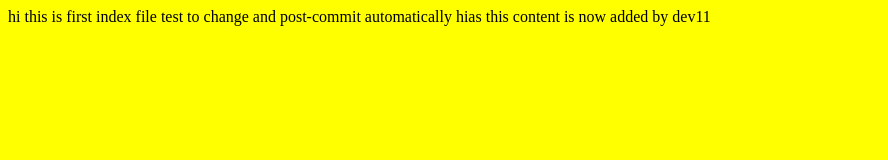
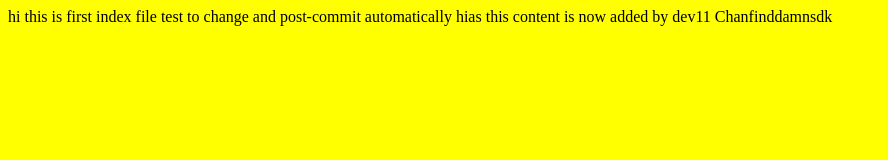
Before and after one commit to shank2512/devops1, a plain HTML site: page index.html in a window 1280 px wide. Shown: the whole page, without its empty margins (0-888 px from the left). Drawn offline with Linux system fonts and the light colour scheme.

Commit message:
Final Commit

```diff
--- a/index.html
+++ b/index.html
@@ -3,3 +3,4 @@ test to change and post-commit automatically
 hias
 
 <body bgcolor="yellow">this content is now added by dev11
+Chanfinddamnsdk
```
